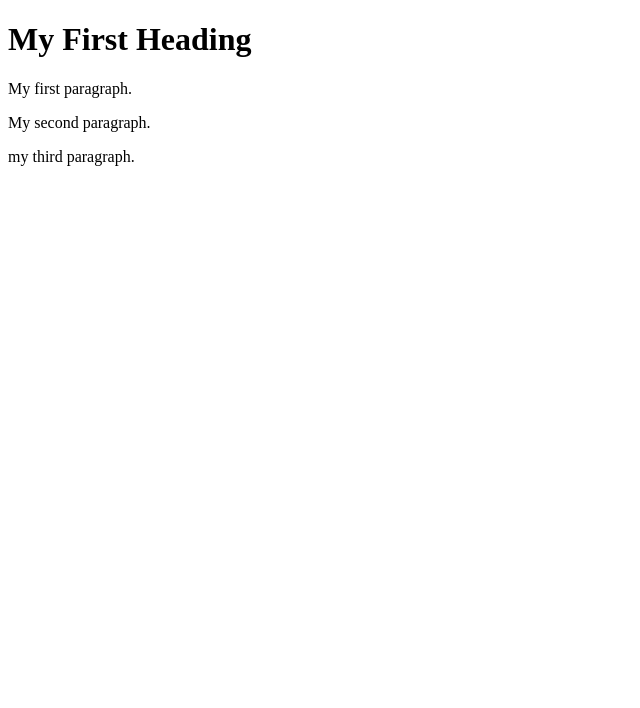
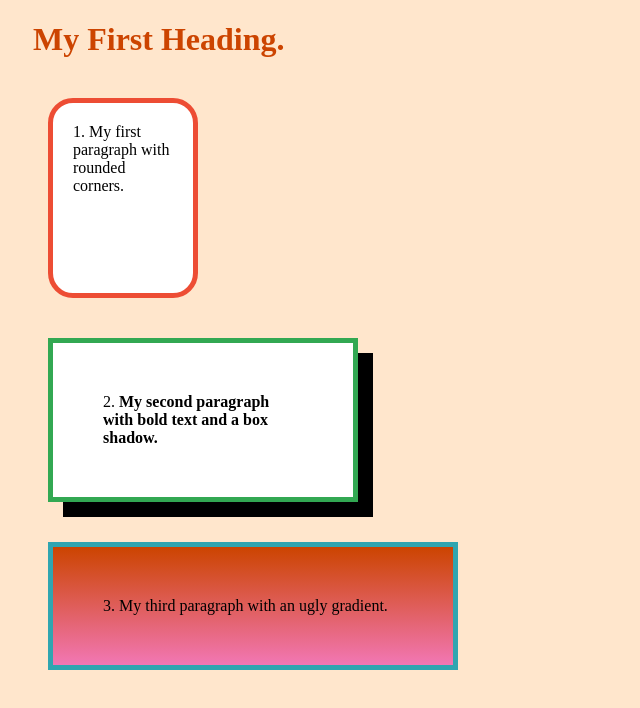
Before and after one commit to erin-petersen/extrnal-css-page, a plain HTML site: page index.html in a window 1280 px wide. Shown: the whole page, without its empty margins (0-640 px from the left). Drawn offline with Linux system fonts and the light colour scheme.

Commit message:
Update index.html

```diff
--- a/index.html
+++ b/index.html
@@ -1,15 +1,16 @@
 <!DOCTYPE html>
 <html>
 <head>
-  <link rel=”stylesheet” href=”mystyle.css”>
+<link rel="stylesheet" href="mystyle.css">
 <title>Page Title</title>
 </head>
 <body>
 
-<h1>My First Heading</h1>
-<p>My first paragraph.</p>
-<p>My second paragraph.</p>
-<p>my third paragraph.</p>
+<h1>My First Heading.</h1>
+<div id="first">1. My first paragraph with rounded corners.</div>
+<div id="second">2. <b>My second paragraph with bold text and a box shadow.</b></div>
+<div id="third">3. My third paragraph with an ugly gradient.</div>
+
 
 </body>
 </html>
```
